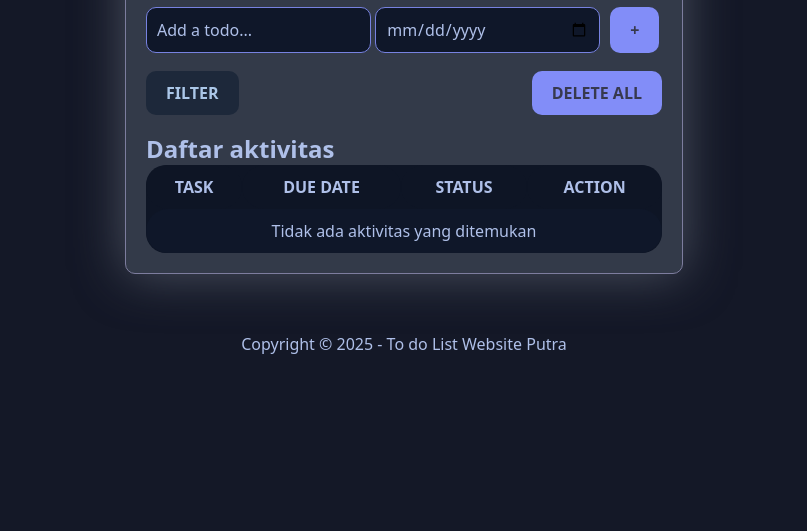
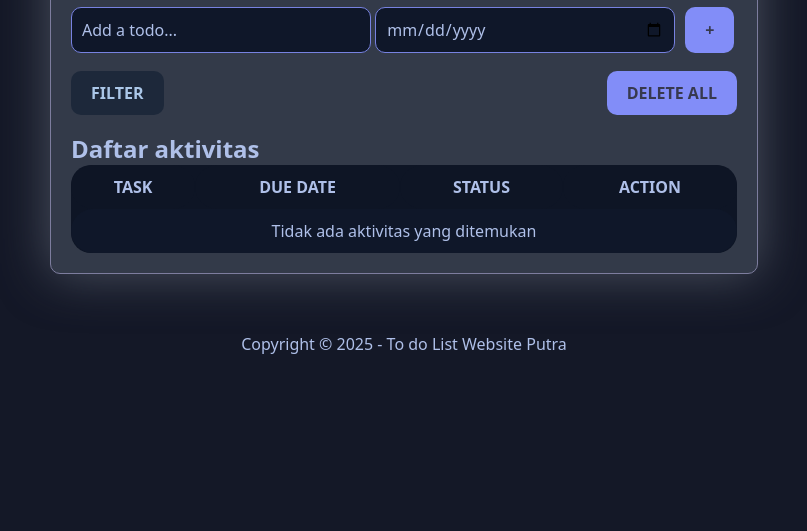
Before and after one commit to Rangga407/CodingCamp-10Nov25-putra, a plain HTML site: page index.html in a window 1280 px wide. Shown: the part 269-800 px from the top of the page, without its empty margins (236-1043 px from the left). Drawn offline with nearby package versions, Linux system fonts and the light colour scheme.

```diff
--- a/css/style.css
+++ b/css/style.css
@@ -18,7 +18,7 @@ body {
     background-color: #333A49;
     padding: 20px;
     width: 90%;
-    max-width: 558px;
+    max-width: 708px;
     display: flex;
     flex-direction: column;
     gap: 10px;
@@ -46,7 +46,7 @@ body {
     border-color: #7782E1;
     background-color: #0F1729;
     padding: 10px;
-    width: 225px;
+    width: 300px;
     color: #AFC0E9;
 }
 
```
